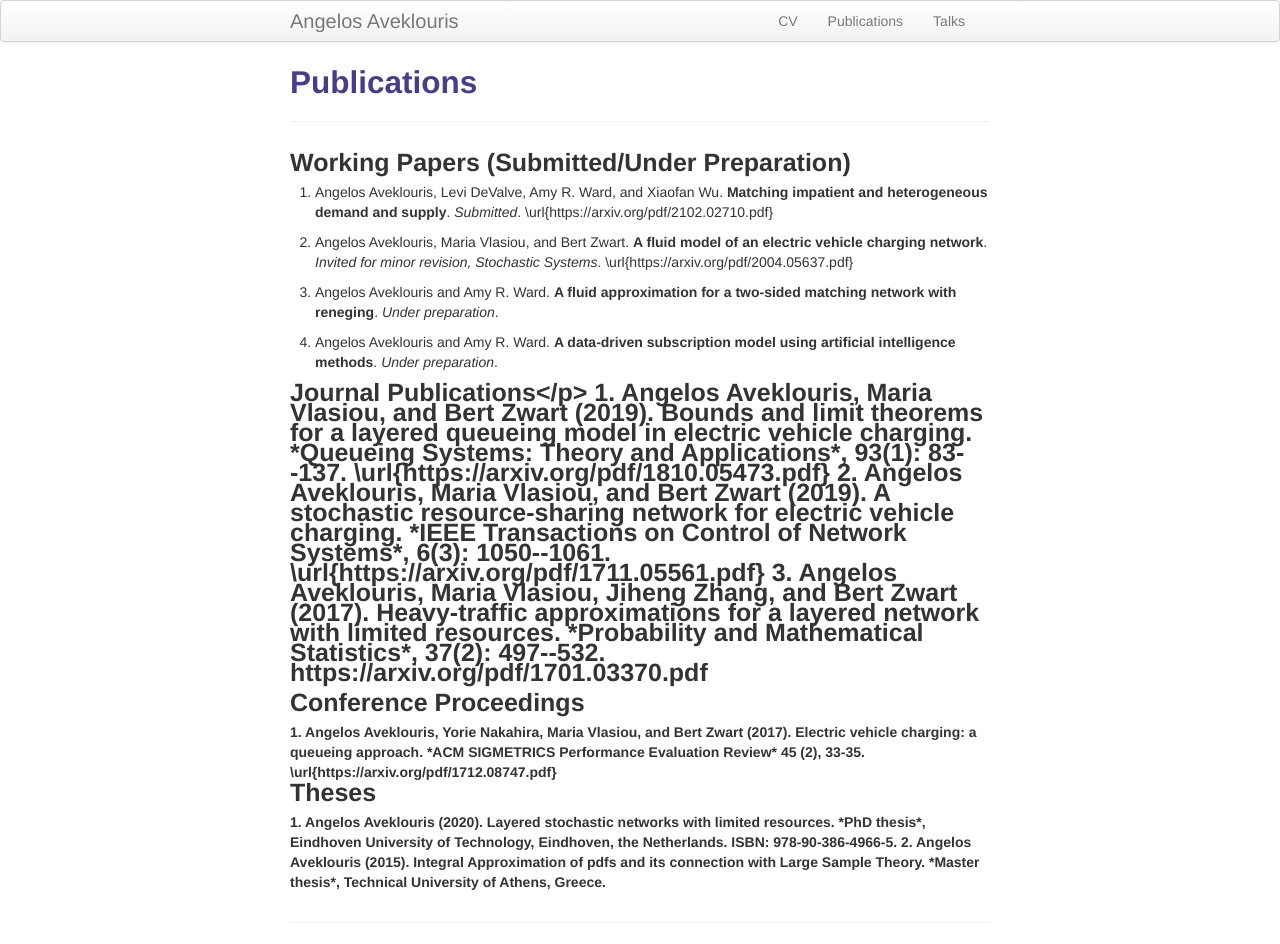
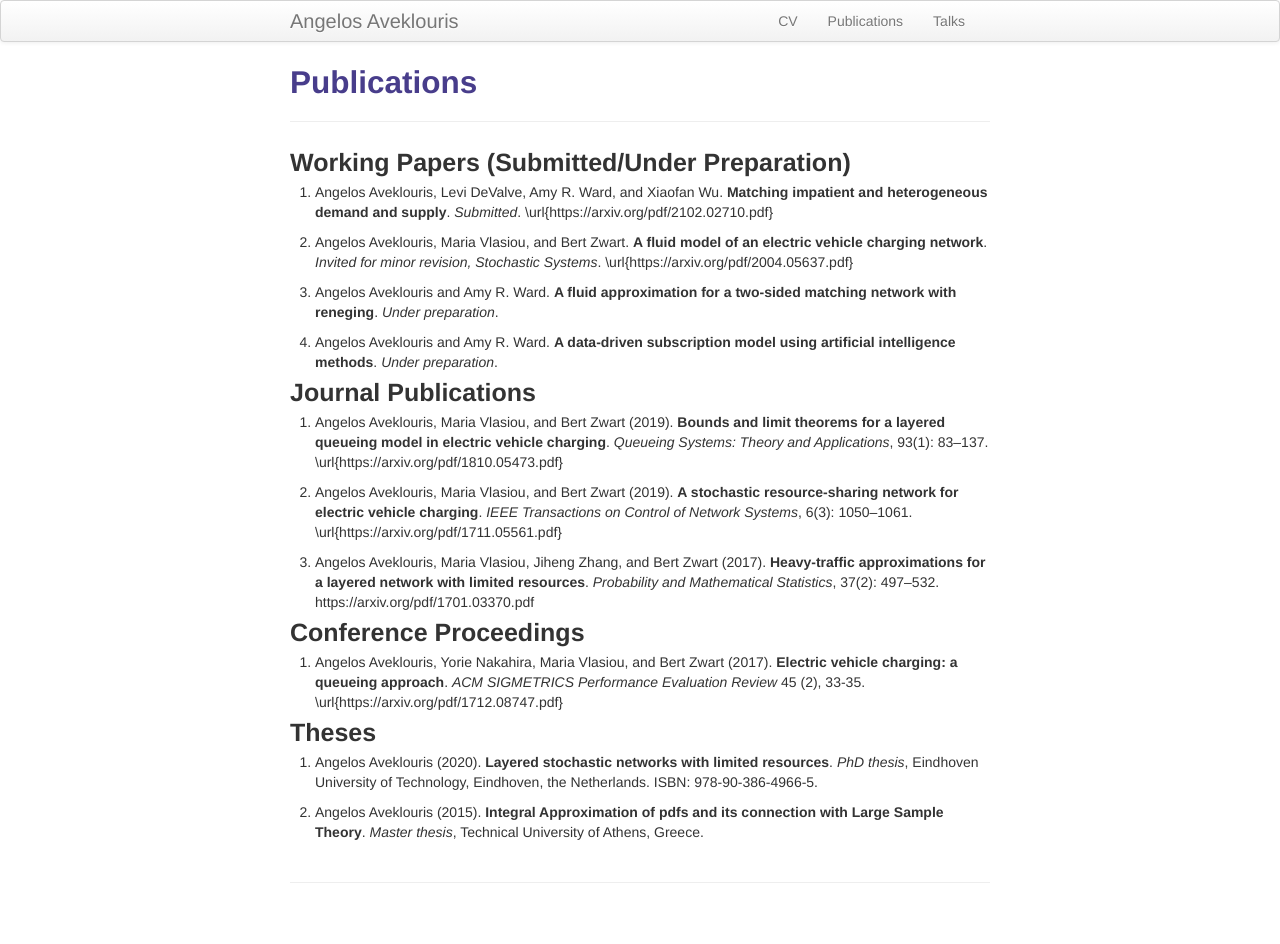
Before and after one commit to Angelos90/Angelos90.github.io, a Jekyll site: the page built from pages/publications.md, in a window 1280 px wide. Built offline with Jekyll 4.4.1, drawn with Linux system fonts in a browser that asks for light colours; after the commit the page ends 914 px from its top, so only the background shows below that.

Commit message:
Update publications.md

```diff
--- a/pages/publications.md
+++ b/pages/publications.md
@@ -18,7 +18,7 @@ description: Angelos Aveklouris' Publications
  4.  Angelos Aveklouris and Amy R. Ward.  <b>A data-driven subscription model using artificial intelligence methods</b>.
      *Under preparation*.
 
-<p style="font-size:25px"><b>Journal Publications<b/></p>
+<p style="font-size:25px"><b>Journal Publications</b></p>
 
  1. Angelos Aveklouris, Maria Vlasiou, and Bert Zwart (2019). <b>Bounds and limit theorems for a layered queueing model in electric vehicle charging</b>.
     *Queueing Systems: Theory and Applications*, 93(1): 83--137.
```
